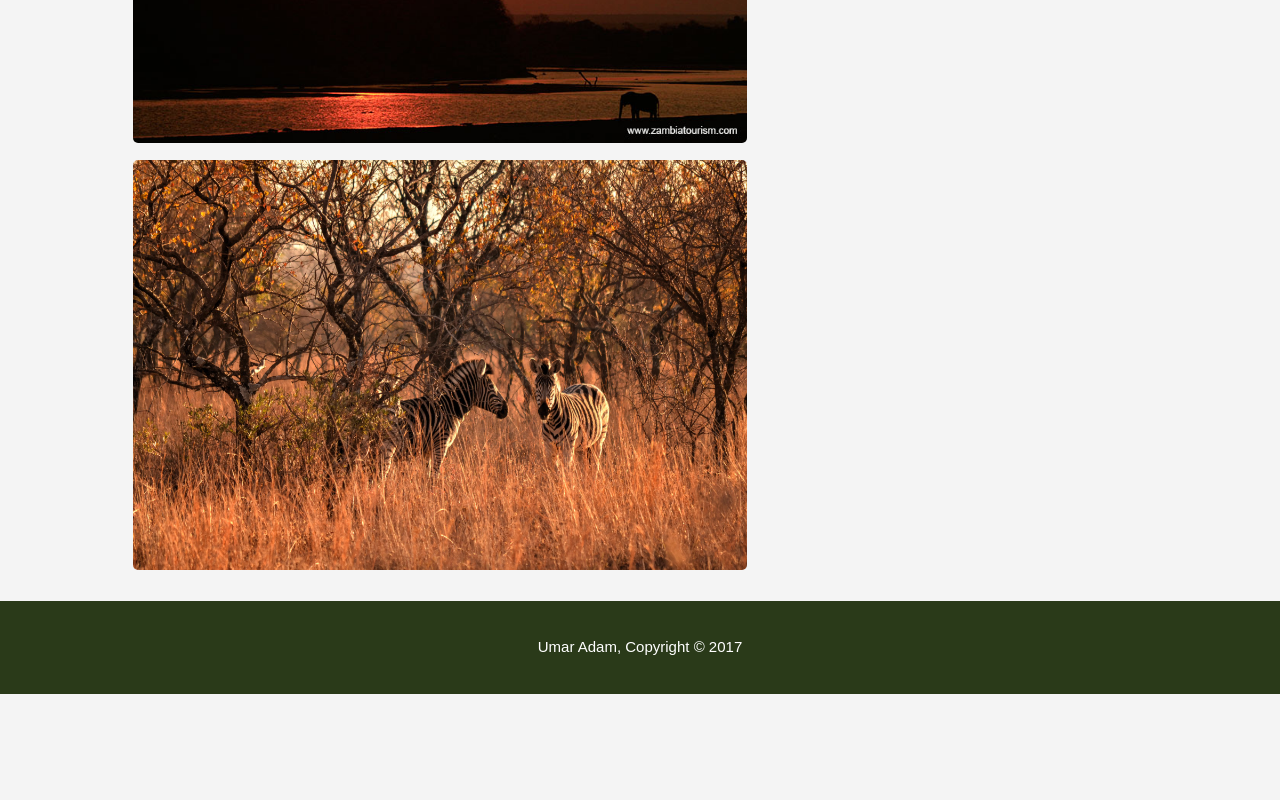
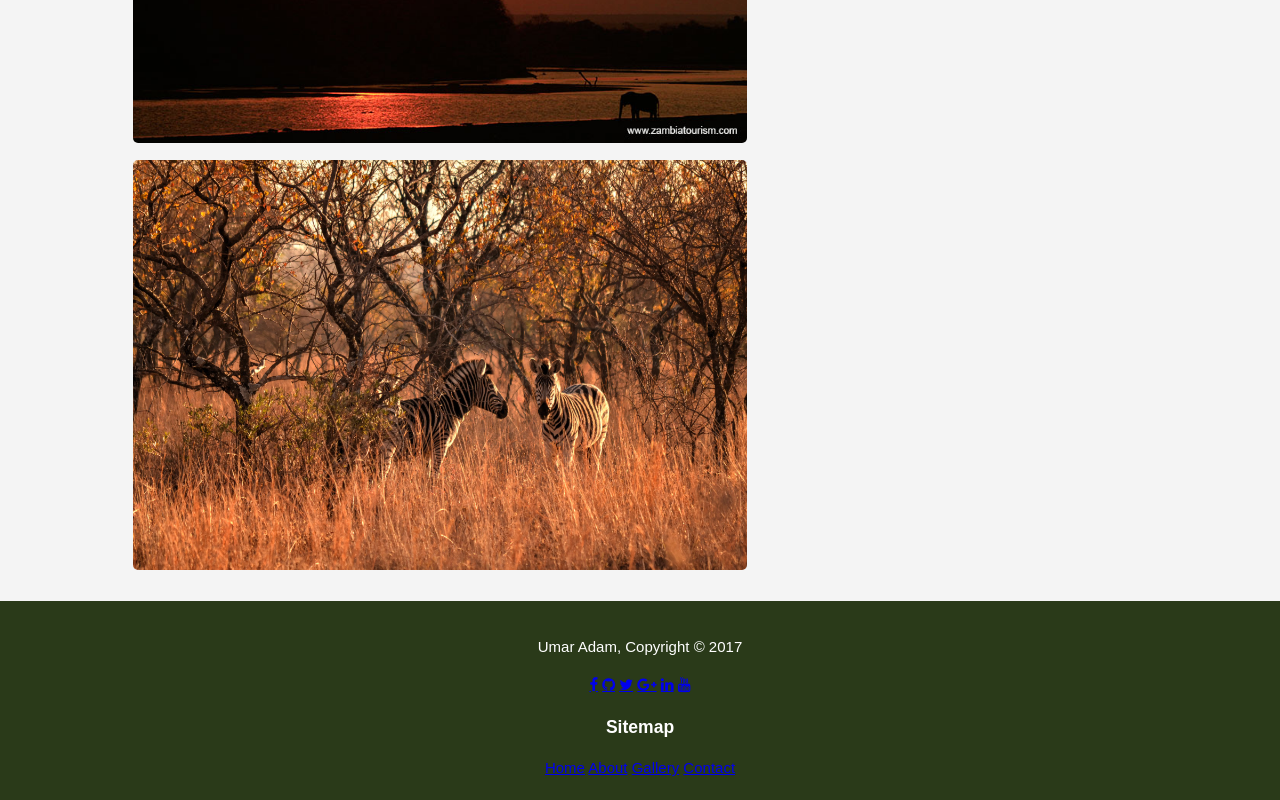
Before and after one commit to umaradam96/umaradam96.github.io, a plain HTML site: page gallery.html in a window 1280 px wide. Shown: the part 3510-4310 px from the top of the page. Before the commit the page ends 4204 px from the top, so only its background shows below. Drawn offline with Linux system fonts and the light colour scheme; a script that the page names is missing.

Commit message:
added sitemap and socials in footer

```diff
--- a/gallery.html
+++ b/gallery.html
@@ -6,6 +6,7 @@
   <meta name="viewport" content="width=device-width">
   <link rel="shortcut icon" href="img/favicon.ico">
   <title>South Luangwa National Park | Gallery</title>
+  <link rel="stylesheet" href="https://cdnjs.cloudflare.com/ajax/libs/font-awesome/4.7.0/css/font-awesome.min.css">
   <link rel="stylesheet" href="./css/style.css">
 </head>
 
@@ -187,13 +188,30 @@
 
   </section>
 
+  <button id="scrollTopBtn" title="Go to top">Top</button>
+
   <footer>
-    <button id="scrollTopBtn" title="Go to top">Top</button>
     <p>Umar Adam, Copyright &copy; 2017</p>
+    <section>
+      <a target="_blank" href="https://en-gb.facebook.com/" class="fa fa-facebook"></a>
+      <a target="_blank" href="https://github.com/umaradam96" class="fa fa-github"></a>
+      <a target="_blank" href="https://twitter.com/?lang=en-gb" class="fa fa-twitter"></a>
+      <a target="_blank" href="https://plus.google.com/discover" class="fa fa-google-plus"></a>
+      <a target="_blank" href="https://uk.linkedin.com/" class="fa fa-linkedin"></a>
+      <a target="_blank" href="https://www.youtube.com/" class="fa fa-youtube"></a>
+    </section>
+    <h3>Sitemap</h3>
+    <section class="sitemapBox">
+      <a class="sitemap" href="index.html">Home</a>
+      <a class="sitemap" href="about.html">About</a>
+      <a class="sitemap" href="gallery.html">Gallery</a>
+      <a class="sitemap" href="contact.html">Contact</a>
+    </section>
   </footer>
-  <script src="js/gal.js">
-  </script>
+
+  <script src="js/gal.js"></script>
   <script src="js/topScroll.js"></script>
+
 </body>
 
 </html>
```
